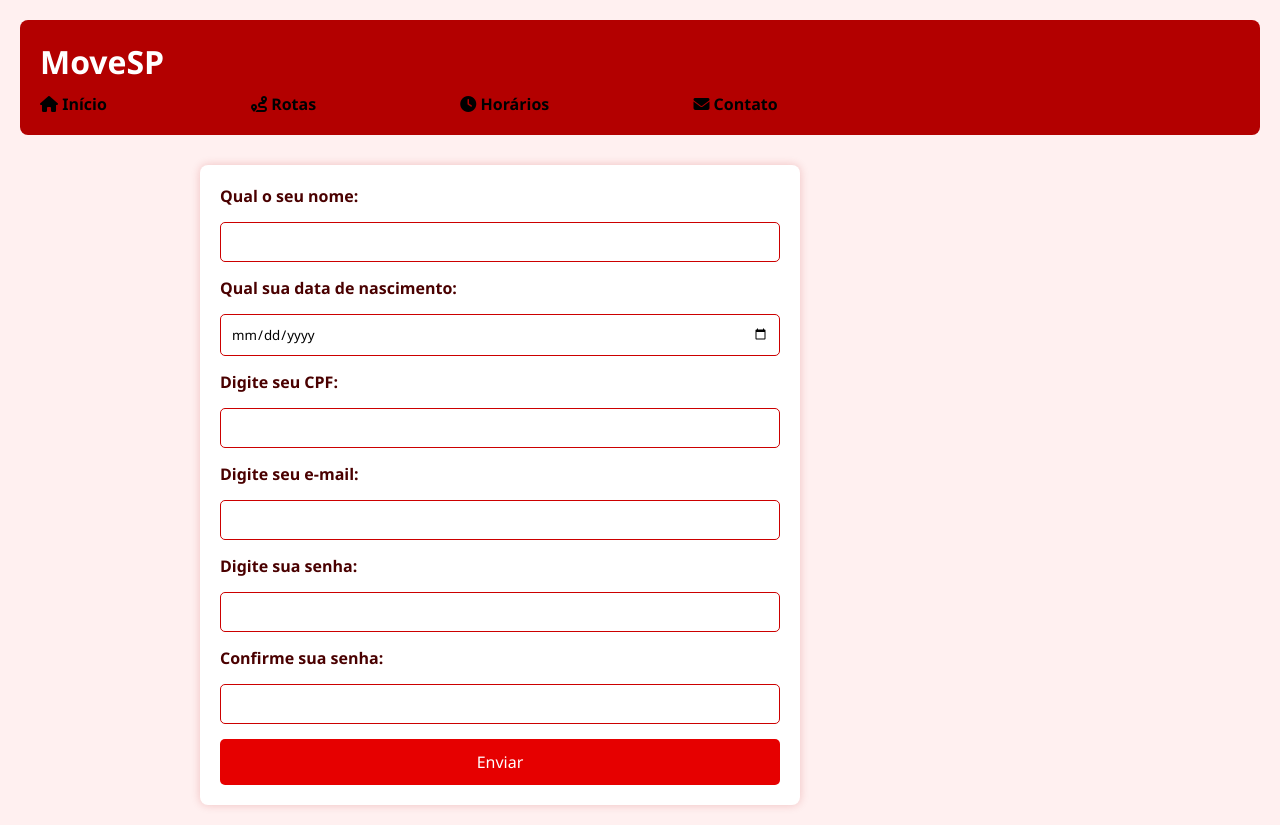
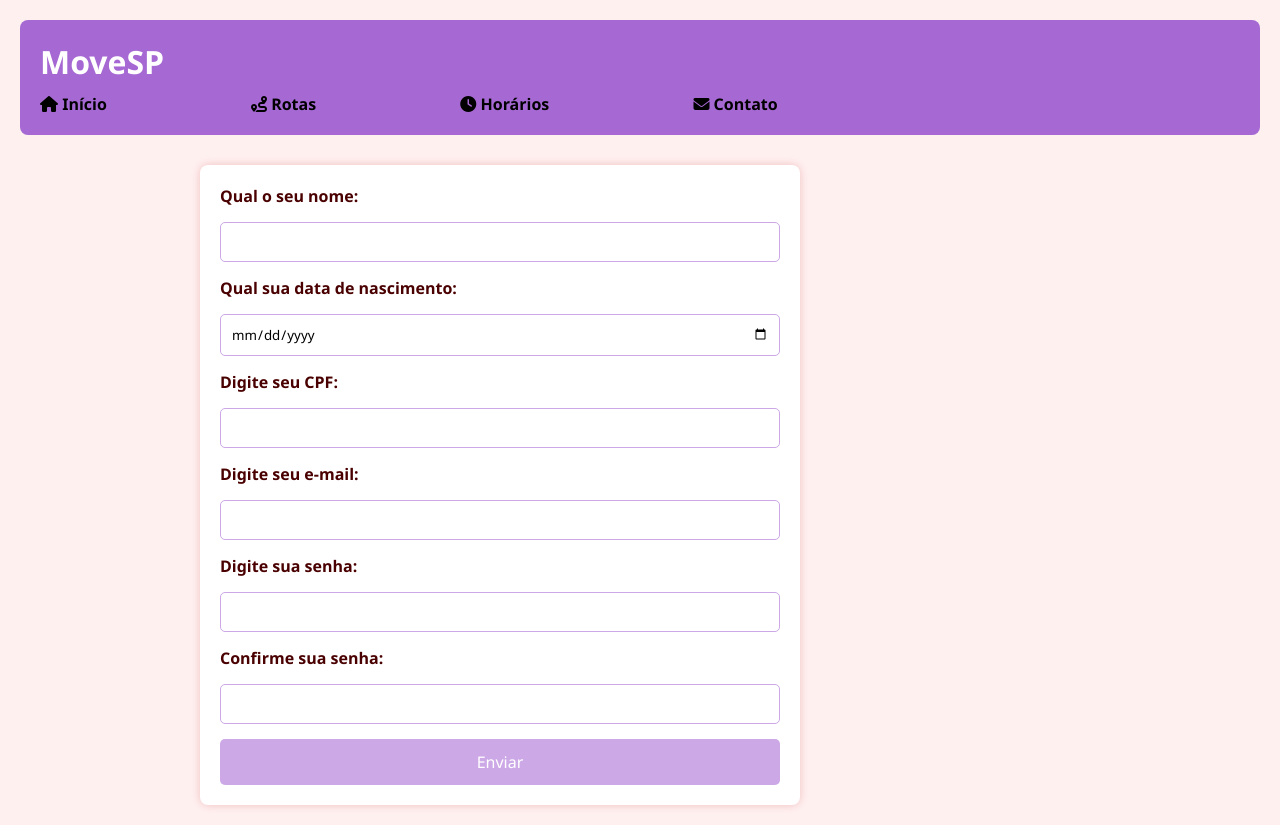
Before and after one commit to Caiozt/MoveSP, a Flask app: page / in a window 1280 px wide. Run offline with Flask 3, Linux system fonts and the light colour scheme.

Commit message:
Mudança da Cor

```diff
--- a/static/design.css
+++ b/static/design.css
@@ -15,7 +15,7 @@
 
 /* Header */
 header {
-    background-color: #b30000;
+    background-color: #a668d3;
     color: white;
     padding: 20px;
     border-radius: 8px;
@@ -63,11 +63,11 @@
 form select {
     padding: 10px;
     border-radius: 5px;
-    border: 1px solid #cc0000;
+    border: 1px solid #CDA8E7;
 }
 
 form button {
-    background-color: #e60000;
+    background-color: #CDA8E7;
     color: white;
     padding: 12px;
     border: none;
@@ -78,7 +78,7 @@
 }
 
 form button:hover {
-    background-color: #990000;
+    background-color: #B57EDC;
 }
 
 .menu-vertical {
@@ -87,7 +87,7 @@
     left: 0;
     height: 100vh;
     width: 160px;
-    background-color: #b30000;
+    background-color: #CDA8E7;
     padding-top: 40px;
     display: flex;
     flex-direction: column;
```
